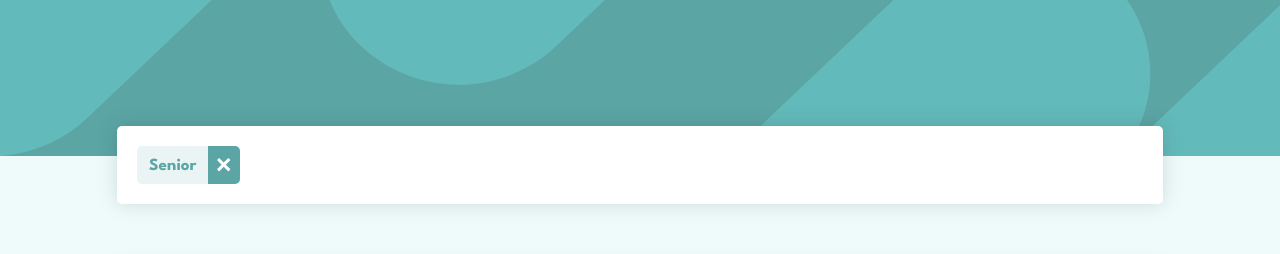
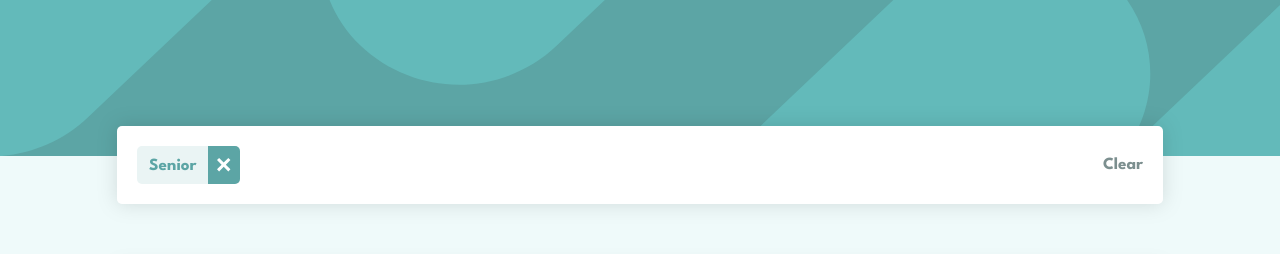
Before and after one commit to RyanNolan1/react-job-listing, a React (Create React App) app: page / in a window 1280 px wide. Both pictures are taken after a click on the button "Senior". Shown: the top 254 px of the page. Built offline with nearby package versions, Linux system fonts and the light colour scheme.

Commit message:
this will add a clear button without any functionality

```diff
--- a/src/App.css
+++ b/src/App.css
@@ -110,11 +110,24 @@ header {
   border-radius: 5px;
   display: flex;
   flex-direction: row;
-  gap: 1.25rem;
   color: #5ca5a5;
   padding: 1.25rem;
+  filter: drop-shadow(0px 0px 10px #00000020);
+}
+
+.buttons-container {
+  display: flex;
+  gap: 1.25rem;
+  flex-grow: 1;
   flex-wrap: wrap;
-  filter: drop-shadow(0px 0px 10px #00000020);
+}
+
+.clear-button-container {
+  background: none;
+  border: none;
+  color: #7c8f8f;
+  font-weight: 700;
+  font-size: 1.066rem;
 }
 
 .hidden {
@@ -219,4 +232,9 @@ header {
     color: #5ca5a5;
     cursor: pointer;
   }
+
+  .clear-button-container:hover {
+    color: #5ca5a5;
+    cursor: pointer;
+  }
 }
--- a/src/App.js
+++ b/src/App.js
@@ -70,6 +70,7 @@ function JobDetailsList({ jobDetails, onDeleteFilter }) {
             jobDetails.length === 0 ? "hidden" : "job-details-buttons-container"
           }
         >
+          <div className="buttons-container">
           {jobDetails.map((jobDetail) => {
             return (
               <div className="job-details-button-container" key={jobDetail.id}>
@@ -97,6 +98,8 @@ function JobDetailsList({ jobDetails, onDeleteFilter }) {
               </div>
             );
           })}
+          </div>
+          <button className="clear-button-container">Clear</button>
         </div>
       </div>
     </>
```
